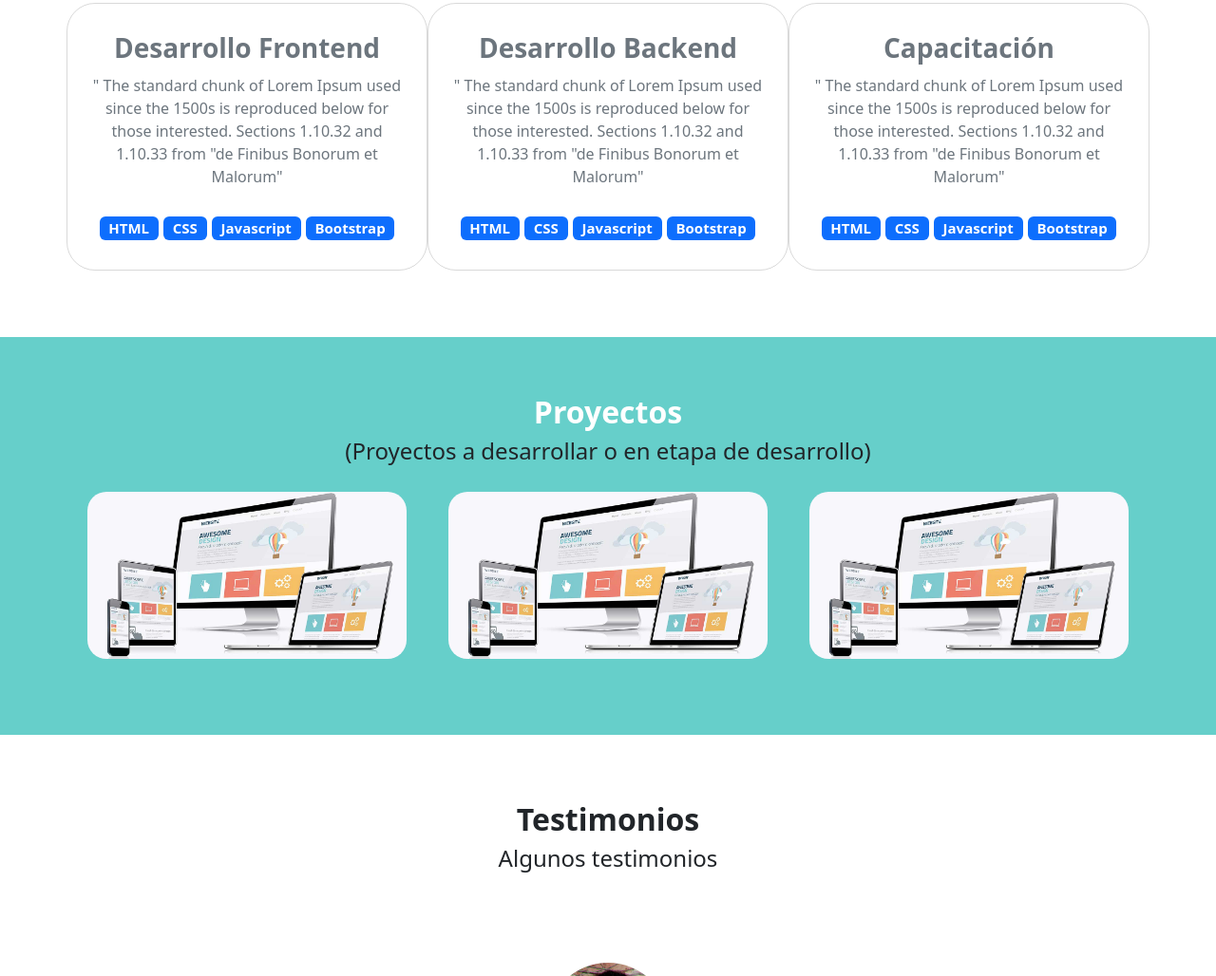
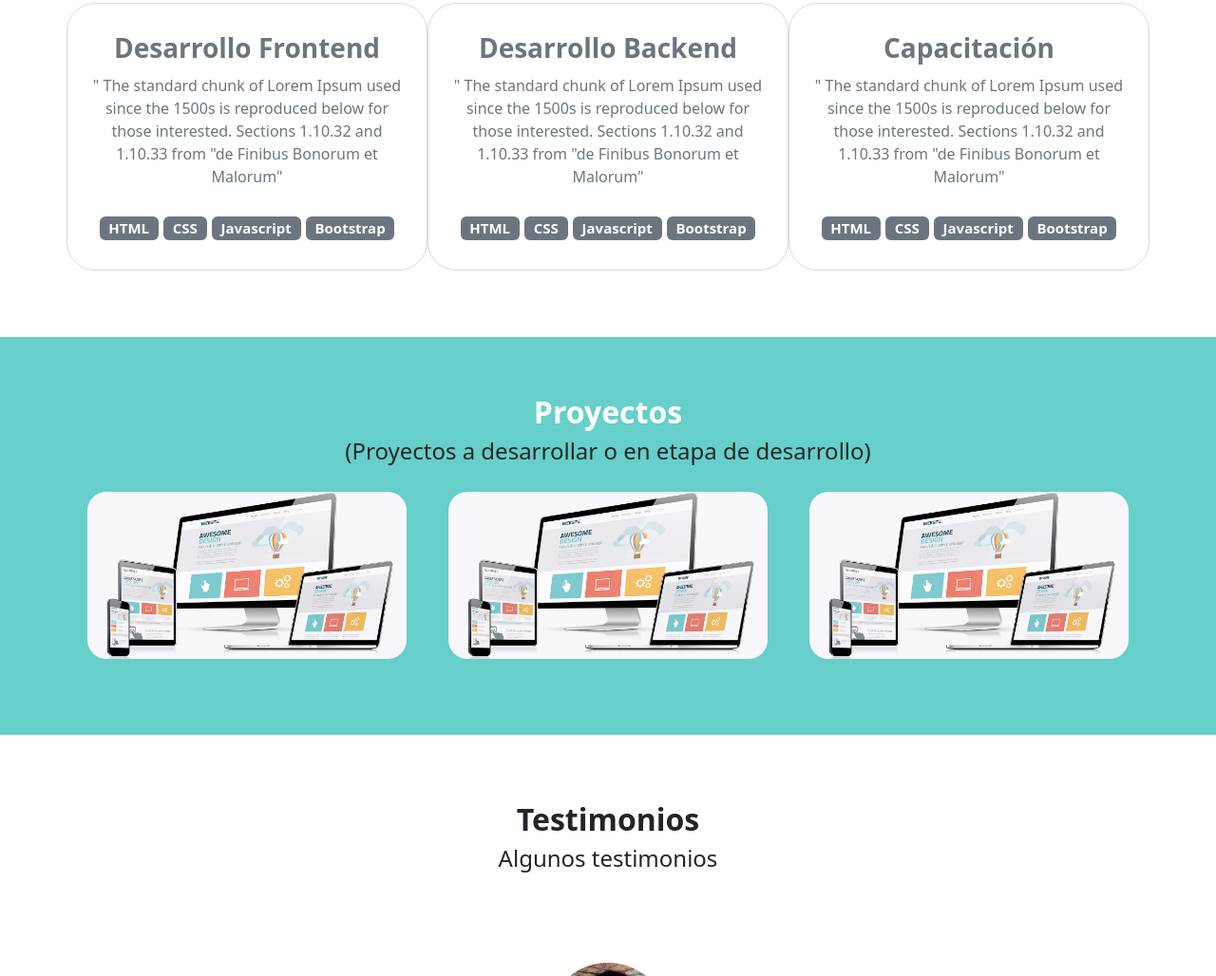
Before and after one commit to MaxterMultimedios/MiPorfolio, a plain HTML site: page index.html in a window 1280 px wide. Shown: the part 1446-2474 px from the top of the page at 95% size. Drawn offline with nearby package versions, Linux system fonts and the light colour scheme.

Commit message:
Cambio de color de badges galeria

```diff
--- a/index.html
+++ b/index.html
@@ -84,30 +84,30 @@
           <h3>Desarrollo Frontend</h3>
           <p>" The standard chunk of Lorem Ipsum used since the 1500s is reproduced below for those interested. Sections 1.10.32 and 1.10.33 from "de Finibus Bonorum et Malorum"</p>
            <div class="badges-contenedor">
-             <span class="badge text-bg-primary">HTML</span>
-             <span class="badge text-bg-primary">CSS</span>
-             <span class="badge text-bg-primary">Javascript</span>
-             <span class="badge text-bg-primary">Bootstrap</span>
+             <span class="badge text-bg-secondary">HTML</span>
+             <span class="badge text-bg-secondary">CSS</span>
+             <span class="badge text-bg-secondary">Javascript</span>
+             <span class="badge text-bg-secondary">Bootstrap</span>
             </div>
         </div>
         <div class="columna col-12 col-md-4">
           <h3>Desarrollo Backend</h3>
           <p>" The standard chunk of Lorem Ipsum used since the 1500s is reproduced below for those interested. Sections 1.10.32 and 1.10.33 from "de Finibus Bonorum et Malorum"</p>
           <div class="badges-contenedor">
-            <span class="badge text-bg-primary">HTML</span>
-            <span class="badge text-bg-primary">CSS</span>
-            <span class="badge text-bg-primary">Javascript</span>
-            <span class="badge text-bg-primary">Bootstrap</span>
+            <span class="badge text-bg-secondary">HTML</span>
+            <span class="badge text-bg-secondary">CSS</span>
+            <span class="badge text-bg-secondary">Javascript</span>
+            <span class="badge text-bg-secondary">Bootstrap</span>
           </div>
         </div>
         <div class="columna col-12 col-md-4">
           <h3>Capacitación</h3>
           <p>" The standard chunk of Lorem Ipsum used since the 1500s is reproduced below for those interested. Sections 1.10.32 and 1.10.33 from "de Finibus Bonorum et Malorum"</p>
           <div class="badges-contenedor">
-            <span class="badge text-bg-primary">HTML</span>
-            <span class="badge text-bg-primary">CSS</span>
-            <span class="badge text-bg-primary">Javascript</span>
-            <span class="badge text-bg-primary">Bootstrap</span>
+            <span class="badge text-bg-secondary">HTML</span>
+            <span class="badge text-bg-secondary">CSS</span>
+            <span class="badge text-bg-secondary">Javascript</span>
+            <span class="badge text-bg-secondary">Bootstrap</span>
           </div>
         </div>
       </div>
```
